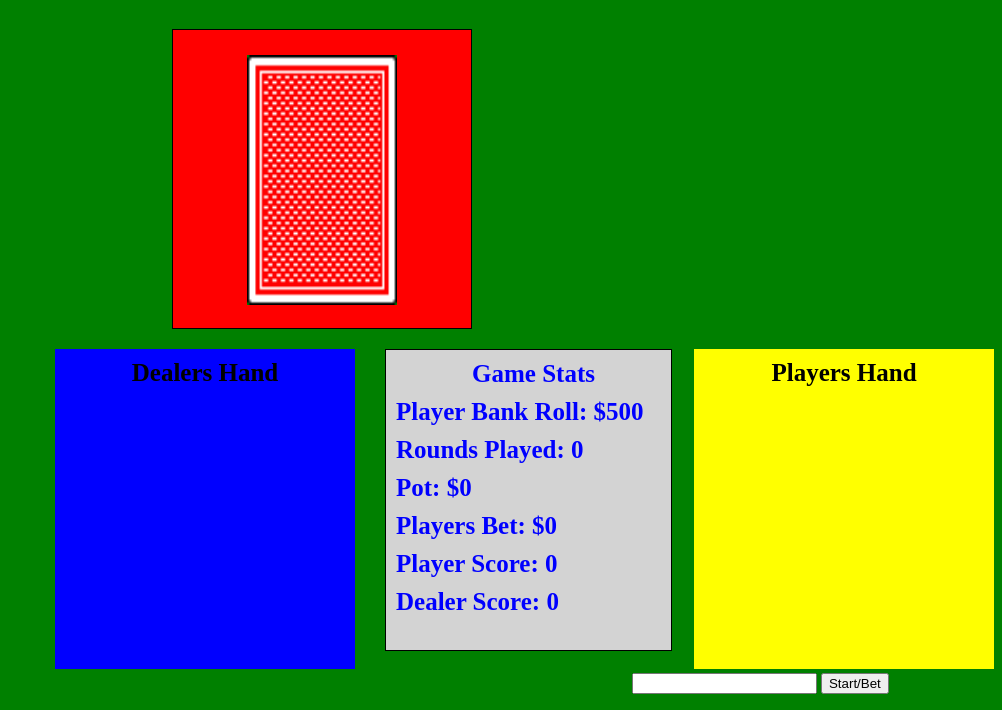
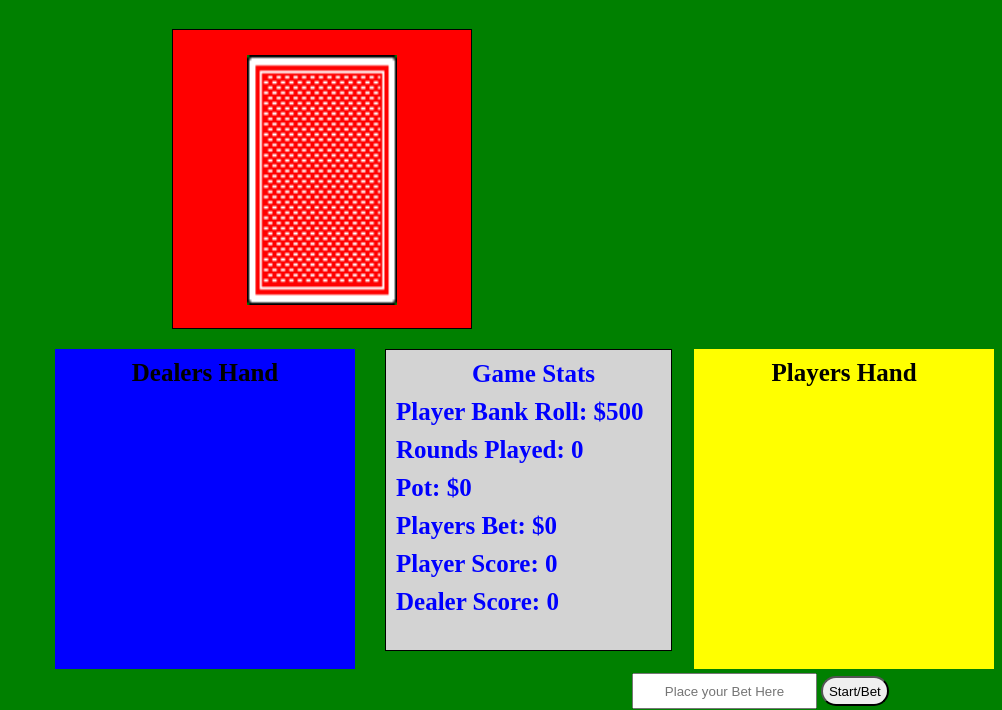
Before and after one commit to lin1ood/lin1ood.github.io, a plain HTML site: page index.html in a window 1280 px wide. Shown: the part 90-800 px from the top of the page, without its empty margins (278-1280 px from the left). Drawn offline with nearby package versions, Linux system fonts and the light colour scheme.

```diff
--- a/index.html
+++ b/index.html
@@ -29,7 +29,7 @@
       <div id="dealer"><br>Dealers Hand</br></div>
     </div>
     <div class="buttons">
-      <input type="text" name="" value="">
+      <input type="text" name="" value="" placeholder="Place your Bet Here">
       <button id='bet' type="button" name="button">Start/Bet</button>
       <button id='hit-me' type="button" name="button">Hit Me</button>
       <button id='stay' type="button" name="button">Stay</button>
--- a/style/style.css
+++ b/style/style.css
@@ -101,3 +101,15 @@ br {
   0% {transform: rotate(1440deg) scale(0)};
   100% {transform: rotate(0 deg) scale(1)};
 }
+
+input {
+  height: 30px;
+  text-align: center;
+}
+
+button {
+  height: 30px;
+  width: auto;
+  border-radius: 25px;
+
+}
```
